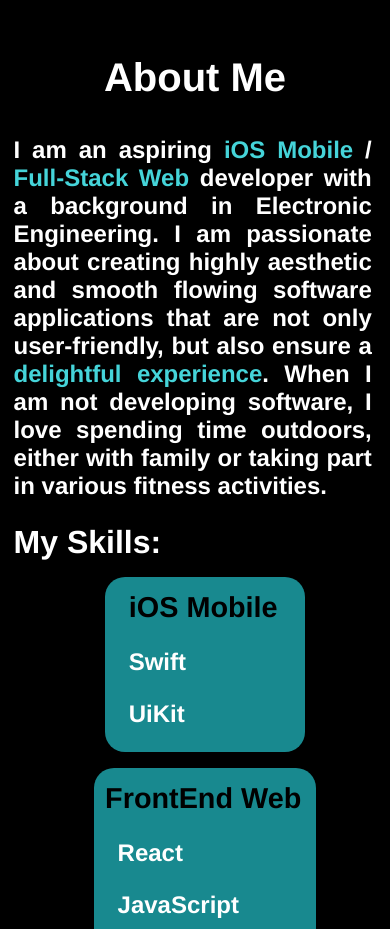
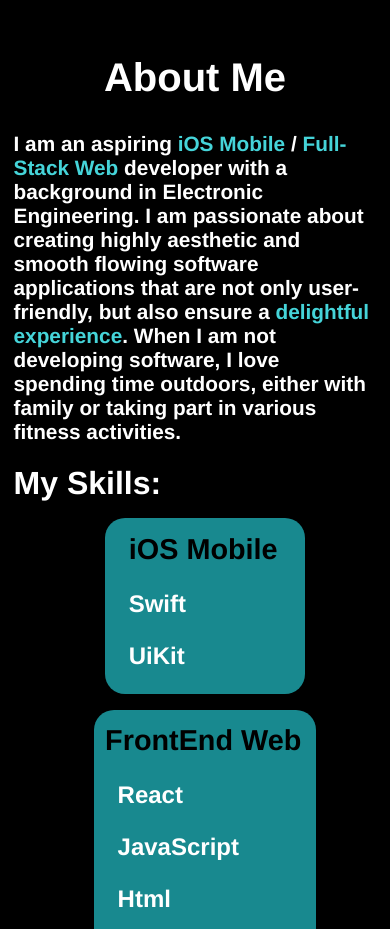
Before and after one commit to Anup-SoftwareDev/Portfolio-React, a React (Create React App) app: page / in a window 390 px wide. Shown: the part 860-1789 px from the top of the page. Built offline with nearby package versions, Linux system fonts and the light colour scheme.

Commit message:
improved font size in About section

```diff
--- a/src/components/About/About.module.css
+++ b/src/components/About/About.module.css
@@ -7,14 +7,13 @@
 .AboutMe .Container
 {
     display: flex;
-    margin: 0%;
     padding-left: 2%;
     height: 100%;
 
 }
 .AboutMe .Container .Text
 {
-    width: 90%;
+    width: 100%;
     margin-left: 3%;
     margin-right: 0%;
     justify-content: center;
@@ -75,9 +74,8 @@
 }
 
 .AboutMe .Container .Text p{
-    font-weight: 600;
     font-size: 1.8rem;
-    text-align: justify;
+
     padding-right: 1em;
 
 }
@@ -179,8 +177,7 @@
      }
 
      .AboutMe .Container .Text p{
-        font-weight: 600;
-        font-size: 1.5rem;
+        font-size: 1.3rem;
         justify-content: right;
     }
     .AboutMe .Container .Text .Skillslist .LanguageList{
```
